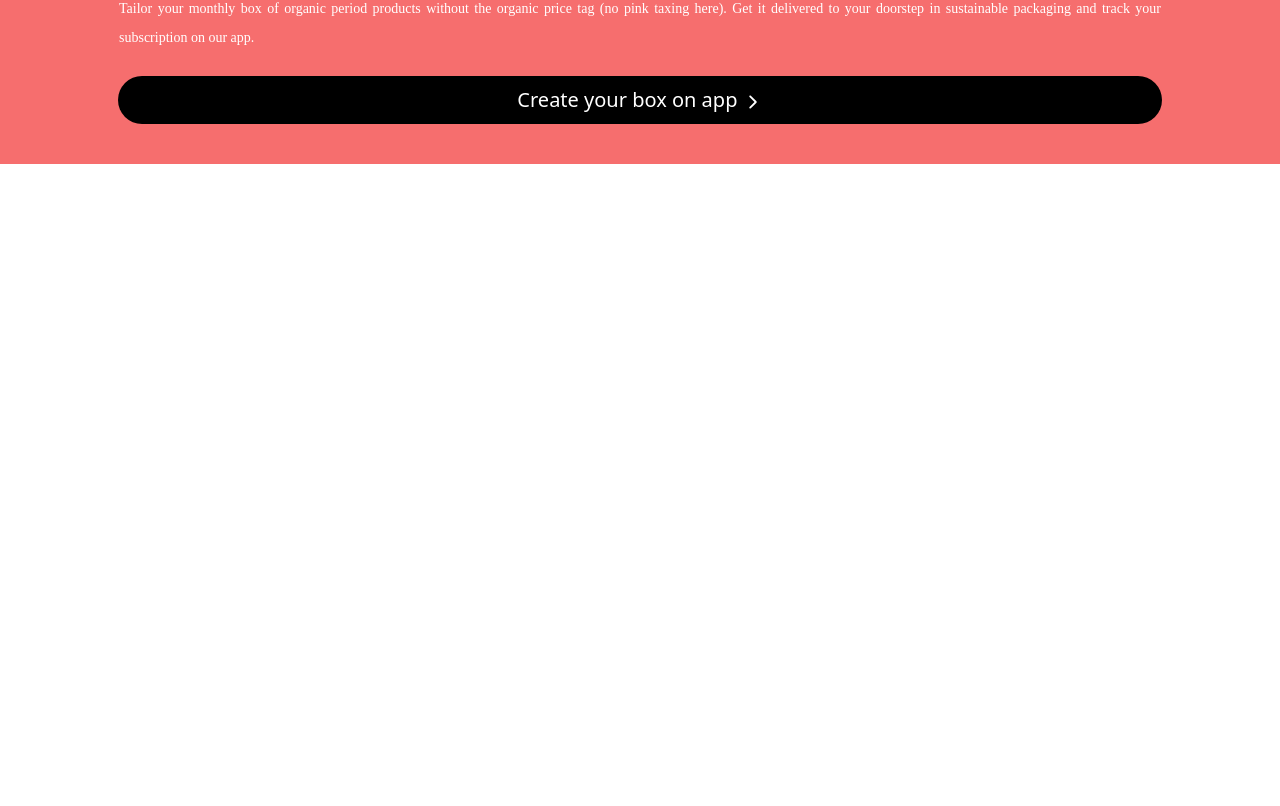
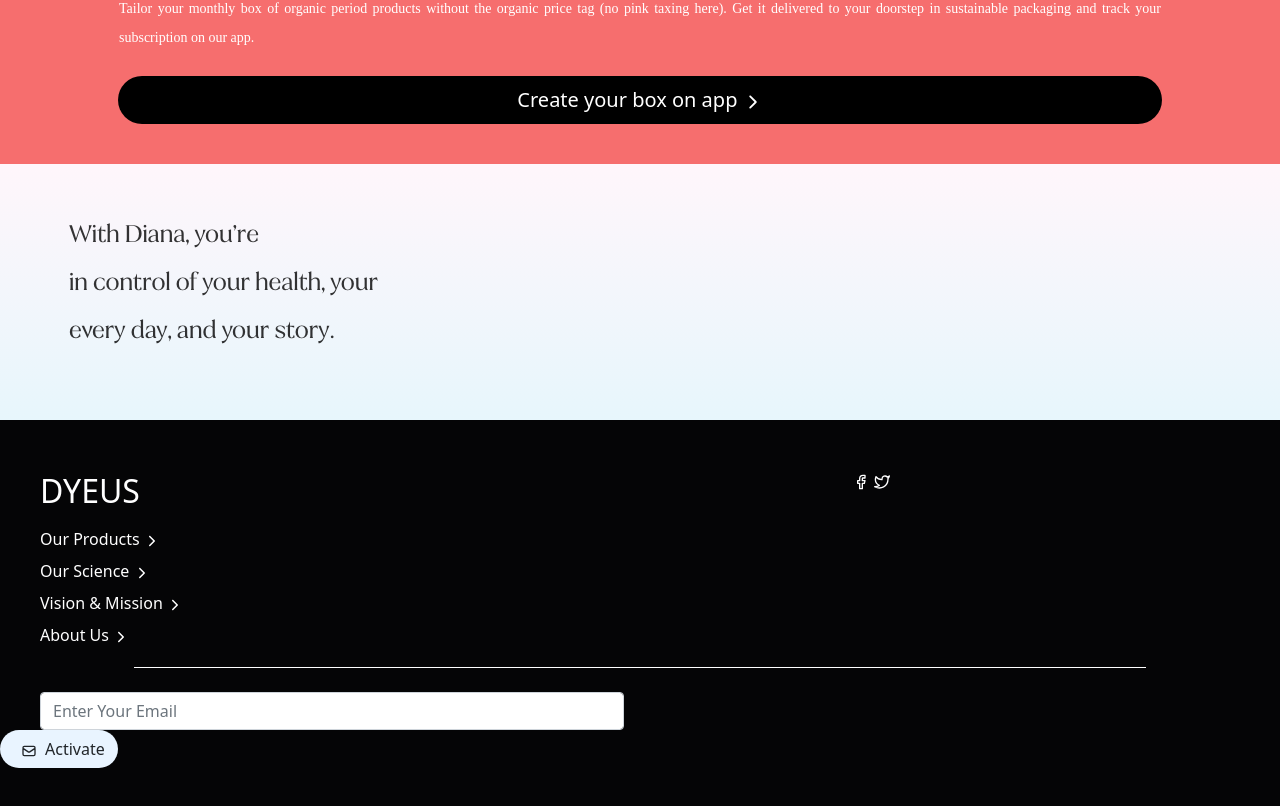
Before and after one commit to vardhanreddy27/Dyeus, a React (Create React App) app: page / in a window 1280 px wide. Shown: the part 8097-8903 px from the top of the page. Before the commit the page ends 8261 px from the top, so only its background shows below. Built offline with nearby package versions, Linux system fonts and the light colour scheme.

Commit message:
footer section

```diff
--- /dev/null
+++ b/src/components/Banner8.js
@@ -0,0 +1,12 @@
+import React from 'react'
+
+function Banner8() {
+  return (
+   <div className='fluid-container para10'>
+    <div className='row'><p className='p-5'>
+    With Diana, you’re <br></br>in control of your health, your <br></br>every day, and your story.</p>
+    </div>
+   </div>  )
+}
+
+export default Banner8
--- /dev/null
+++ b/src/components/Footer.js
@@ -0,0 +1,30 @@
+import React from 'react'
+import { IoIosArrowForward } from 'react-icons/io';
+import { FiFacebook } from 'react-icons/fi';
+import { FiTwitter } from 'react-icons/fi';
+import { HiOutlineMail } from 'react-icons/hi';
+
+function Footer() {
+  return (
+    <div className='footer pb-5'>
+
+<div className='row ps-5 pe-5 pt-5 pb-3 '>
+<div className='col-8 p-1'><h2>DYEUS</h2></div><div className='col-4'><FiFacebook />   <FiTwitter /></div>
+<div className='col-12 p-1'>Our Products <IoIosArrowForward/></div>
+<div className='col-12 p-1'>Our Science <IoIosArrowForward/></div>
+<div className='col-12 p-1'>Vision & Mission <IoIosArrowForward/></div>
+<div className='col-12 p-1'>About Us <IoIosArrowForward/></div>
+
+</div><hr className='hrx' />
+<br></br>
+<div className='col-6 in'><input className="form-control" type="text" placeholder="Enter Your Email"/>
+</div><div className='col-2 d-inline'><button type="button" className="btn btn-c"><HiOutlineMail className='sic' />Activate </button>
+</div>
+
+
+
+    </div>
+  )
+}
+
+export default Footer
--- a/src/index.css
+++ b/src/index.css
@@ -242,3 +242,36 @@ line-height: 206.5%!important;
       color: white!important;
       background-color: black!important;
       border-radius: 70px!important;  }
+      .newco{background: linear-gradient(180deg, #FFF6FB 0%, #E7F6FC 100%);
+      }
+      .para10{
+        color: rgba(0, 0, 0, 0.8)!important;
+    font-family: 'Reptile';
+    font-style: normal;
+    font-weight: 500;
+    font-size: 24px;
+    padding-left: 33px;
+    padding-right: 33px;
+    background: linear-gradient(180deg, #FFF6FB 0%, #E7F6FC 100%);
+    line-height: 134.8%;
+    font-size: x-large;
+    line-height: 3rem;
+      }
+      .footer{
+        color: white;
+background-color: #050506!important;
+      }
+      .hrx{
+        background-color:rgb(255, 255, 255)!important;
+        width: 79%!important;
+          margin: 0 auto!important;
+        opacity: 1!important;      }
+        .in{
+          padding-left: 2.5rem;
+          padding-right: 1rem;
+        }
+        .btn-c{background-color: rgb(233, 244, 255, 1)!important;
+        border-radius: 5rem!important;}
+        .sic{
+          width: 2rem!important;
+        }
--- a/src/pages/Home.js
+++ b/src/pages/Home.js
@@ -5,7 +5,9 @@ import Banner4 from '../components/Banner4'
 import Banner5 from '../components/Banner5'
 import Banner6 from '../components/Banner6'
 import Banner7 from '../components/Banner7'
+import Banner8 from '../components/Banner8'
 import Bannner from '../components/Bannner'
+import Footer from '../components/Footer'
 import Navbar from '../components/Navbar'
 function Home() {
   return (
@@ -18,6 +20,8 @@ function Home() {
  <Banner5 />
  <Banner6 />
  <Banner7 />
+ <Banner8 />
+ <Footer />
 </>  )
 }
 
```
